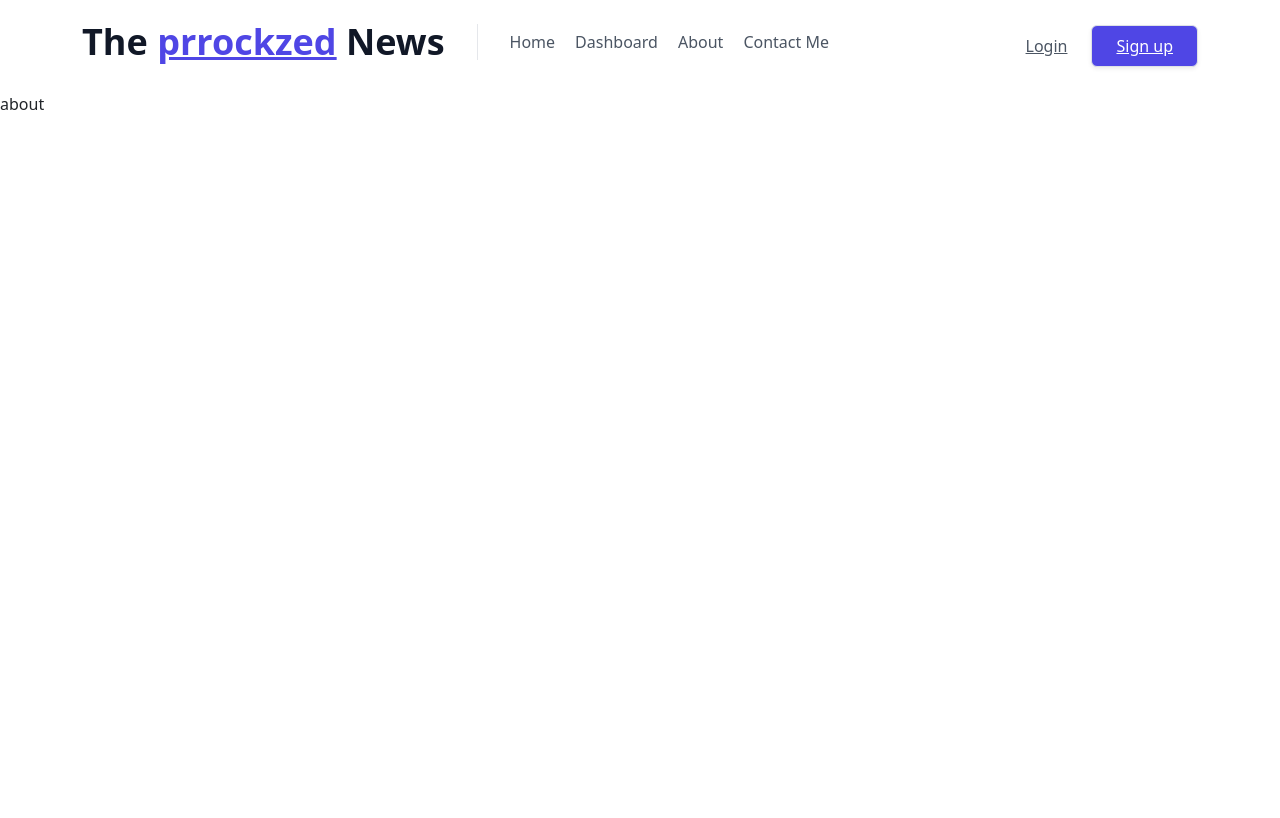
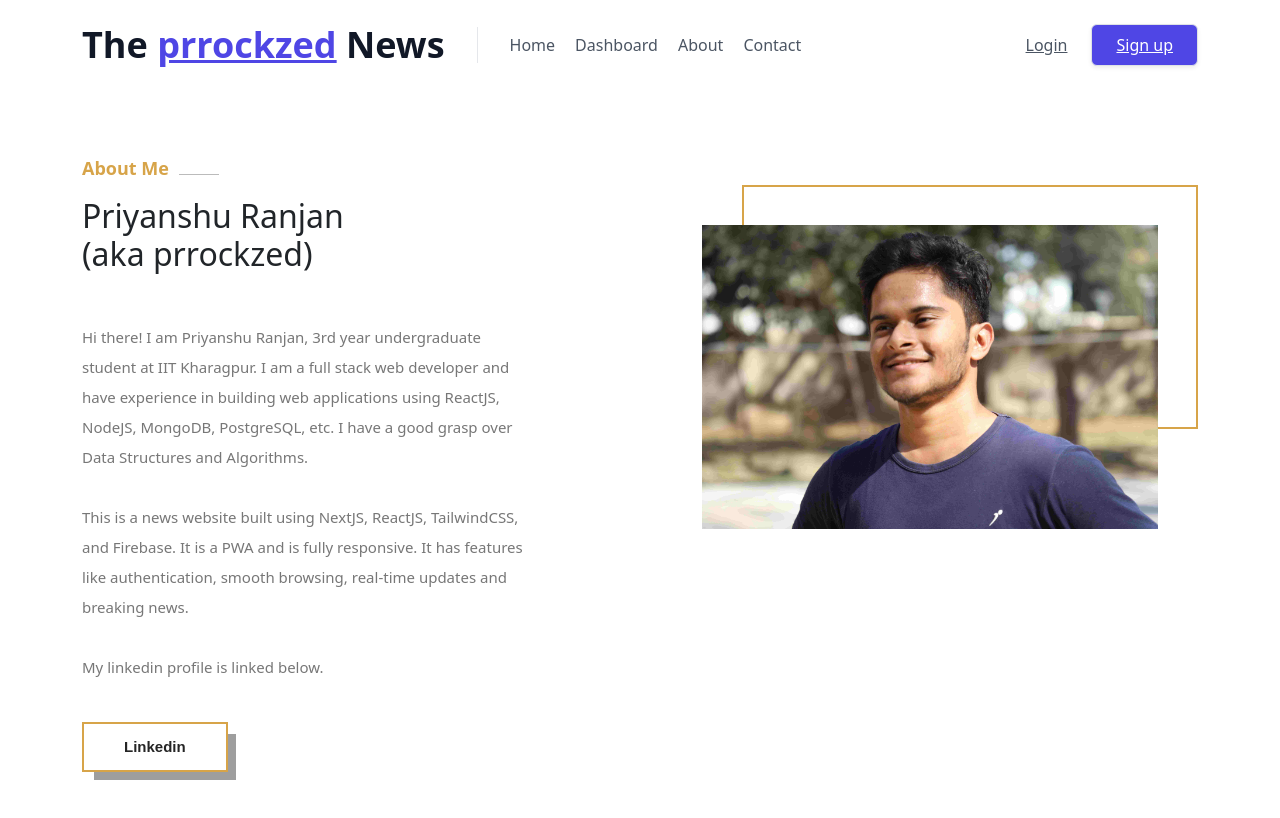
Before and after one commit to prrockzed/prrockzednews, a Next.js app: page /about in a window 1280 px wide. Shown: the top 818 px of the page. Built offline with nearby package versions, Linux system fonts and the light colour scheme; no server answers; grey boxes are pictures that could not be loaded.

Commit message:
Added about page
Made some other necessary changes

```diff
--- /dev/null
+++ b/src/app/about/page.css
@@ -0,0 +1,161 @@
+.about-section {
+  position: relative;
+  padding: 15px 0px;
+}
+
+.about-section .content-column {
+  position: relative;
+  margin-bottom: 40px;
+}
+
+.about-section .content-column .inner-column {
+  position: relative;
+  padding-top: 50px;
+  padding-right: 100px;
+}
+
+.about-section .content-column .text {
+  position: relative;
+  color: #777777;
+  font-size: 15px;
+  line-height: 2em;
+  margin-bottom: 40px;
+}
+
+.about-section .content-column .email {
+  position: relative;
+  color: #252525;
+  font-weight: 700;
+  margin-bottom: 50px;
+}
+
+.about-section .image-column {
+  position: relative;
+  margin-bottom: 50px;
+}
+
+.about-section .image-column .inner-column {
+  position: relative;
+  padding: 40px 40px 0px 0px;
+  margin-left: 50px;
+}
+
+.about-section .image-column .inner-column:after {
+  position: absolute;
+  content: "";
+  right: 0px;
+  top: 0px;
+  left: 40px;
+  bottom: 100px;
+  z-index: -1;
+  border: 2px solid #d7a449;
+}
+
+.about-section .image-column .inner-column .image {
+  position: relative;
+}
+
+.about-section .image-column .inner-column .image:before {
+  position: absolute;
+  content: "";
+  left: -50px;
+  bottom: -50px;
+  width: 299px;
+  height: 299px;
+}
+
+.about-section .image-column .inner-column .image img {
+  position: relative;
+  width: 100%;
+  display: block;
+}
+
+.about-section .image-column .inner-column .image .overlay-box {
+  position: absolute;
+  left: 40px;
+  bottom: 48px;
+}
+
+.about-section .image-column .inner-column .image .overlay-box .year-box {
+  position: relative;
+  color: #252525;
+  font-size: 24px;
+  font-weight: 700;
+  line-height: 1.4em;
+  padding-left: 125px;
+}
+
+.about-section
+  .image-column
+  .inner-column
+  .image
+  .overlay-box
+  .year-box
+  .number {
+  position: absolute;
+  left: 0px;
+  top: 0px;
+  width: 110px;
+  height: 110px;
+  color: #d7a449;
+  font-size: 68px;
+  font-weight: 700;
+  line-height: 105px;
+  text-align: center;
+  background-color: #ffffff;
+  border: 1px solid #000000;
+}
+.about-section .btn-style-three:before {
+  position: absolute;
+  content: "";
+  left: 10px;
+  top: 10px;
+  z-index: -1;
+  right: -10px;
+  bottom: -10px;
+  background: url(https://i.ibb.co/DKn55Qz/pattern-1.jpg) repeat;
+}
+.about-section .btn-style-three:hover {
+  color: #ffffff;
+  background: #d7a449;
+}
+.about-section .btn-style-three {
+  position: relative;
+  line-height: 24px;
+  color: #252525;
+  font-size: 15px;
+  font-weight: 700;
+  background: none;
+  display: inline-block;
+  padding: 11px 40px;
+  background-color: #ffffff;
+  text-transform: capitalize;
+  border: 2px solid #d7a449;
+  font-family: "Arimo", sans-serif;
+}
+.sec-title2 {
+  color: #fff;
+}
+.sec-title {
+  position: relative;
+  padding-bottom: 40px;
+}
+.sec-title .title {
+  position: relative;
+  color: #d7a449;
+  font-size: 18px;
+  font-weight: 700;
+  padding-right: 50px;
+  margin-bottom: 15px;
+  display: inline-block;
+  text-transform: capitalize;
+}
+.sec-title .title:before {
+  position: absolute;
+  content: "";
+  right: 0px;
+  bottom: 7px;
+  width: 40px;
+  height: 1px;
+  background-color: #bbbbbb;
+}
--- a/src/app/about/page.tsx
+++ b/src/app/about/page.tsx
@@ -1,7 +1,60 @@
 import React from "react";
+import "./page.css";
 
 const about = () => {
-  return <div>about</div>;
+  return (
+    <section className="about-section">
+      <div className="container">
+        <div className="row clearfix">
+          <div className="content-column col-md-6 col-sm-12 col-xs-1">
+            <div className="inner-column">
+              <div className="sec-title">
+                <div className="title">About Me</div>
+                <h2>
+                  Priyanshu Ranjan <br /> (aka prrockzed)
+                </h2>
+              </div>
+              <div className="text">
+                Hi there! I am Priyanshu Ranjan, 3rd year undergraduate student
+                at IIT Kharagpur. I am a full stack web developer and have
+                experience in building web applications using ReactJS, NodeJS,
+                MongoDB, PostgreSQL, etc. I have a good grasp over Data
+                Structures and Algorithms.
+                <br />
+                <br />
+                This is a news website built using NextJS, ReactJS, TailwindCSS,
+                and Firebase. It is a PWA and is fully responsive. It has
+                features like authentication, smooth browsing, real-time updates
+                and breaking news.
+                <br />
+                <br />
+                My linkedin profile is linked below.
+              </div>
+              <a
+                href="https://www.linkedin.com/in/prrockzed/"
+                className="theme-btn no-underline btn-style-three"
+                target="_blank"
+              >
+                Linkedin
+              </a>
+            </div>
+          </div>
+
+          <div className="pt-20 image-column col-md-6 col-sm-12 col-xs-12">
+            <div
+              className="inner-column "
+              data-wow-delay="0ms"
+              data-wow-duration="1500ms"
+            >
+              <div className="image">
+                <img src="/image.jpg" alt="" />
+              </div>
+            </div>
+          </div>
+        </div>
+      </div>
+    </section>
+  );
 };
 
 export default about;
--- a/src/app/components/Navbar/Navbar.tsx
+++ b/src/app/components/Navbar/Navbar.tsx
@@ -11,14 +11,14 @@ const Header = () => {
     <section className="w-full px-8 text-gray-700 bg-white">
       <div className="container flex flex-col flex-wrap items-center justify-between py-4 mx-auto md:flex-row max-w-7xl">
         <div className="relative flex flex-col md:flex-row">
-          <h1 className="flex items-center mb-2 font-medium text-gray-900 lg:w-auto lg:items-center lg:justify-center md:mb-0">
+          <h1 className="flex items-center mb-0 font-medium text-gray-900 lg:w-auto lg:items-center lg:justify-center md:mb-0">
             <span className="mx-auto text-4xl font-black leading-none text-gray-900 select-none">
               The{"  "}
               <span className="text-indigo-600 underline">prrockzed</span>
               {"  "}News
             </span>
           </h1>
-          <nav className="flex flex-wrap items-center mb-2 text-base md:mb-0 md:pl-8 md:ml-8 md:border-l md:border-gray-200">
+          <nav className="flex flex-wrap items-center mb-0 text-base md:mb-0 md:pl-8 md:ml-8 md:border-l md:border-gray-200">
             <a
               href="/"
               className="mr-5 font-medium leading-6 text-gray-600 no-underline hover:underline hover:text-black"
@@ -41,7 +41,7 @@ const Header = () => {
               href="/contact"
               className="mr-5 font-medium leading-6 text-gray-600 no-underline hover:underline hover:text-black"
             >
-              Contact Me
+              Contact
             </a>
           </nav>
         </div>
--- a/src/app/contact/page.tsx
+++ b/src/app/contact/page.tsx
@@ -32,15 +32,19 @@ const contact = () => {
               <ul className="get_say_info_sec">
                 <li>
                   <i className="fa fa-envelope"></i>
-                  <a href="mailto:">info@stackfindover.com</a>
+                  <a href="mailto:">prrockzed@pm.me</a>
                 </li>
                 <li>
                   <i className="fa fa-github"></i>
-                  <a href="https://github.com/prrockzed">Github</a>
+                  <a href="https://github.com/prrockzed" target="_blank">
+                    Github
+                  </a>
                 </li>
                 <li>
                   <i className="fa fa-twitter"></i>
-                  <a href="https://twitter.com/prrockzed">Twitter</a>
+                  <a href="https://twitter.com/prrockzed" target="_blank">
+                    Twitter
+                  </a>
                 </li>
               </ul>
             </div>
--- a/src/app/page.tsx
+++ b/src/app/page.tsx
@@ -176,6 +176,7 @@ export default function Home() {
         <div className="flex justify-center mt-8 space-x-6">
           <a
             href="https://www.facebook.com/prrockzed/"
+            target="_blank"
             className="text-gray-400 hover:text-gray-500"
           >
             <span className="sr-only">Facebook</span>
@@ -194,6 +195,7 @@ export default function Home() {
           </a>
           <a
             href="https://www.instagram.com/prrockzed/"
+            target="_blank"
             className="text-gray-400 hover:text-gray-500"
           >
             <span className="sr-only">Instagram</span>
@@ -212,6 +214,7 @@ export default function Home() {
           </a>
           <a
             href="https://twitter.com/prrockzed"
+            target="_blank"
             className="text-gray-400 hover:text-gray-500"
           >
             <span className="sr-only">Twitter</span>
@@ -226,6 +229,7 @@ export default function Home() {
           </a>
           <a
             href="https://github.com/"
+            target="_blank"
             className="text-gray-400 hover:text-gray-500"
           >
             <span className="sr-only">GitHub</span>
```
Also changed, not shown: public/image.jpg (added).
